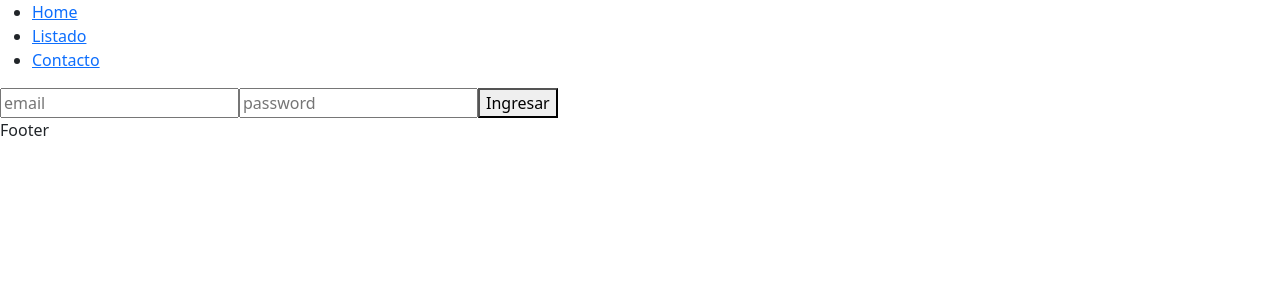
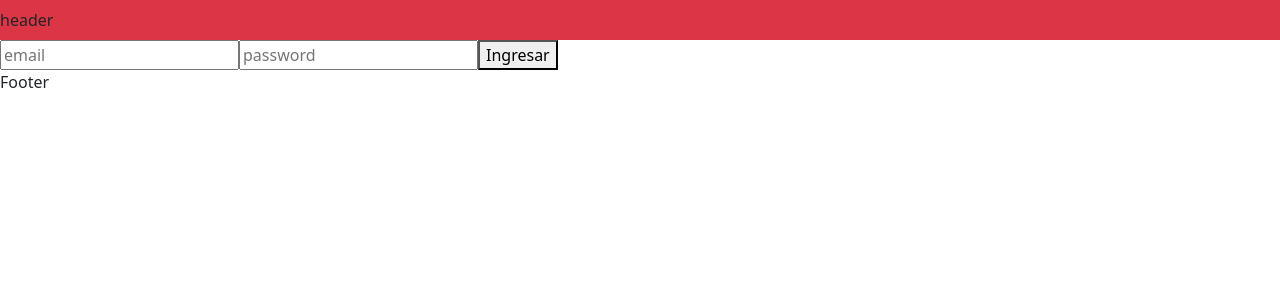
Before and after one commit to sjdev2212/alkemy, a React (Create React App) app: page / in a window 1280 px wide. Shown: the top 300 px of the page. Built offline with nearby package versions, Linux system fonts and the light colour scheme.

Commit message:
add content

```diff
--- a/src/components/Header.js
+++ b/src/components/Header.js
@@ -1,24 +1,11 @@
 import React from 'react'
-import { Link } from 'react-router-dom'
 const Header = () => {
   return (
-  <header>
-    <nav>
-        <ul>
-            <li>
-                <Link to="/">Home</Link>
-            </li>
-            <li>
-                <Link to="/listado">Listado</Link>
-            </li>
-            <li>
-                <Link to="#">Contacto</Link>
-            </li>
-        </ul>
-
-    </nav>
-
-    </header>
+<nav className="navbar navbar-expand-lg bg-danger">
+<div>
+    header
+</div>
+</nav>
 
   )
 }
```
